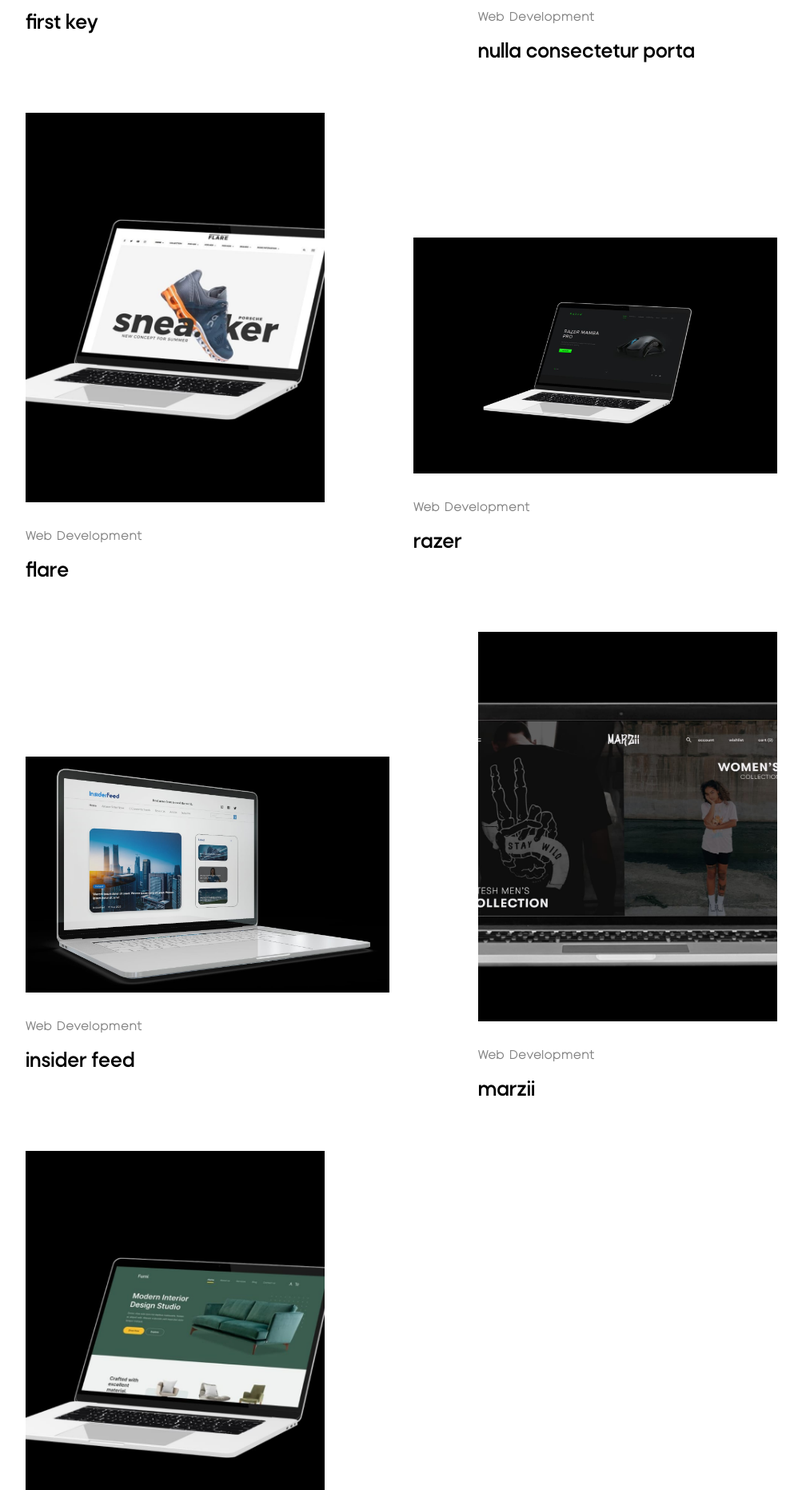
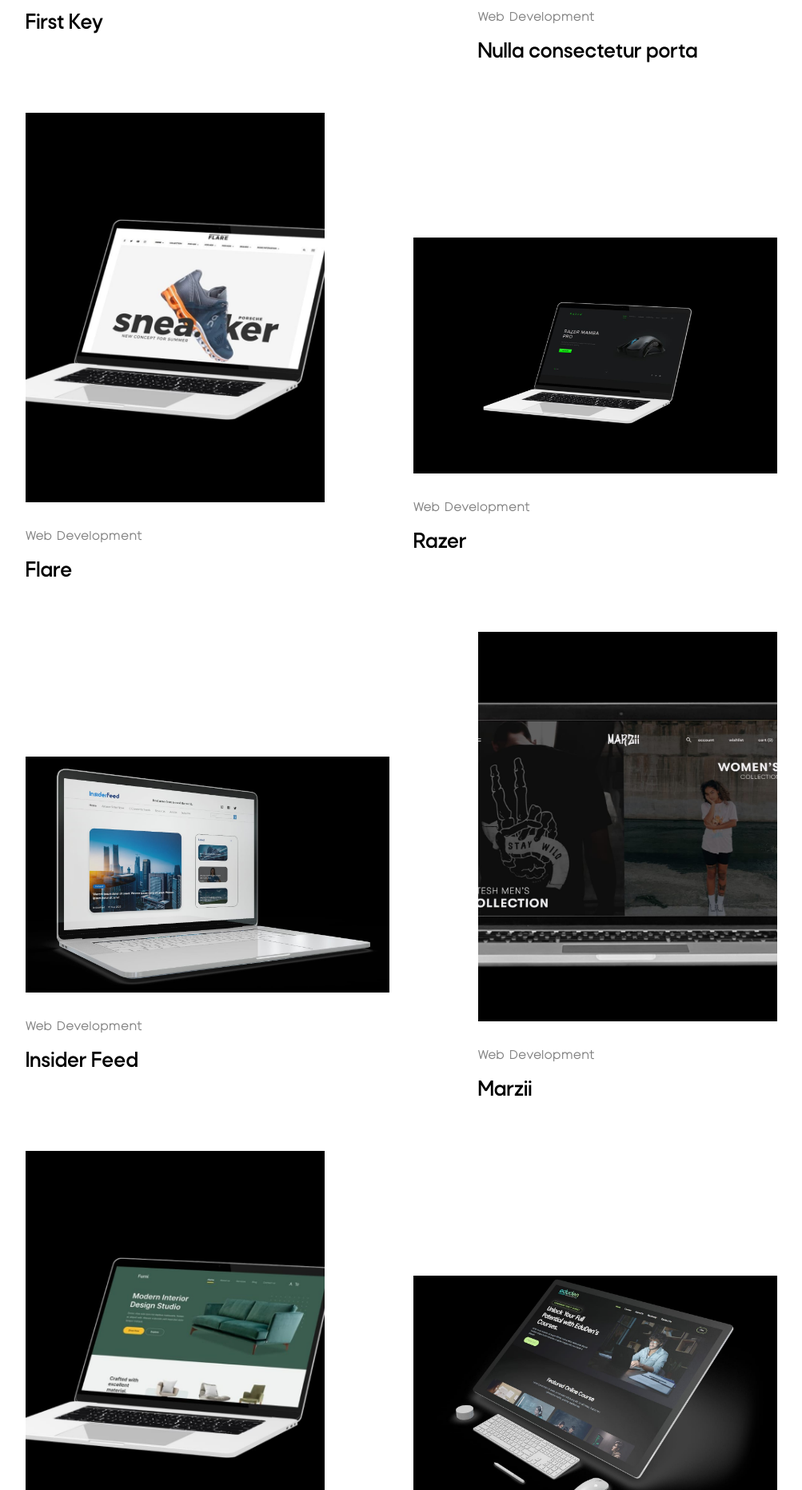
Before and after one commit to mahimnxt23/EDN-TEMP, a plain HTML site: page recentworks.html in a window 1280 px wide. Shown: the part 4474-6337 px from the top of the page at 80% size, without its empty margins (138-1141 px from the left). Drawn offline with Linux system fonts and the light colour scheme; files whose address does not match are found by name.

Commit message:
name change

```diff
--- a/recentworks.html
+++ b/recentworks.html
@@ -484,7 +484,7 @@
                       <div class="mil-labels mil-up mil-mb-15">
                         <div class="mil-label paraText">Web Development</div>
                       </div>
-                      <h4 class="mil-up">tala prattoy</h4>
+                      <h4 class="mil-up">Tala Prattoy</h4>
                     </div>
                   </a>
                 </div>
@@ -505,7 +505,7 @@
                       <div class="mil-labels mil-up mil-mb-15">
                         <div class="mil-label paraText">Web Development</div>
                       </div>
-                      <h4 class="mil-up">first key</h4>
+                      <h4 class="mil-up">First Key</h4>
                     </div>
                   </a>
                 </div>
@@ -524,7 +524,7 @@
                       <div class="mil-labels mil-up mil-mb-15">
                         <div class="mil-label paraText">Web Development</div>
                       </div>
-                      <h4 class="mil-up">nulla consectetur porta</h4>
+                      <h4 class="mil-up">Nulla consectetur porta</h4>
                     </div>
                   </a>
                 </div>
@@ -543,7 +543,7 @@
                       <div class="mil-labels mil-up mil-mb-15">
                         <div class="mil-label paraText">Web Development</div>
                       </div>
-                      <h4 class="mil-up">flare</h4>
+                      <h4 class="mil-up">Flare</h4>
                     </div>
                   </a>
                 </div>
@@ -564,7 +564,7 @@
                       <div class="mil-labels mil-up mil-mb-15">
                         <div class="mil-label paraText">Web Development</div>
                       </div>
-                      <h4 class="mil-up">razer</h4>
+                      <h4 class="mil-up">Razer</h4>
                     </div>
                   </a>
                 </div>
@@ -585,7 +585,7 @@
                       <div class="mil-labels mil-up mil-mb-15">
                         <div class="mil-label paraText">Web Development</div>
                       </div>
-                      <h4 class="mil-up">insider feed</h4>
+                      <h4 class="mil-up">Insider Feed</h4>
                     </div>
                   </a>
                 </div>
@@ -604,7 +604,7 @@
                       <div class="mil-labels mil-up mil-mb-15">
                         <div class="mil-label paraText">Web Development</div>
                       </div>
-                      <h4 class="mil-up">marzii</h4>
+                      <h4 class="mil-up">Marzii</h4>
                     </div>
                   </a>
                 </div>
@@ -623,7 +623,28 @@
                       <div class="mil-labels mil-up mil-mb-15">
                         <div class="mil-label paraText">Web Development</div>
                       </div>
-                      <h4 class="mil-up">furni</h4>
+                      <h4 class="mil-up">Furni</h4>
+                    </div>
+                  </a>
+                </div>
+
+                <div class="col-lg-6">
+                  <a
+                    href="project-7.html"
+                    class="mil-portfolio-item mil-more mil-parallax mil-mb-60"
+                    data-value-1="60"
+                    data-value-2="-60"
+                  >
+                    <div class="mil-cover-frame mil-hori mil-up">
+                      <div class="mil-cover">
+                        <img src="./img/web/eduden-01.jpeg" alt="cover" />
+                      </div>
+                    </div>
+                    <div class="mil-descr">
+                      <div class="mil-labels mil-up mil-mb-15">
+                        <div class="mil-label paraText">Web Development</div>
+                      </div>
+                      <h4 class="mil-up">edu den</h4>
                     </div>
                   </a>
                 </div>
```
